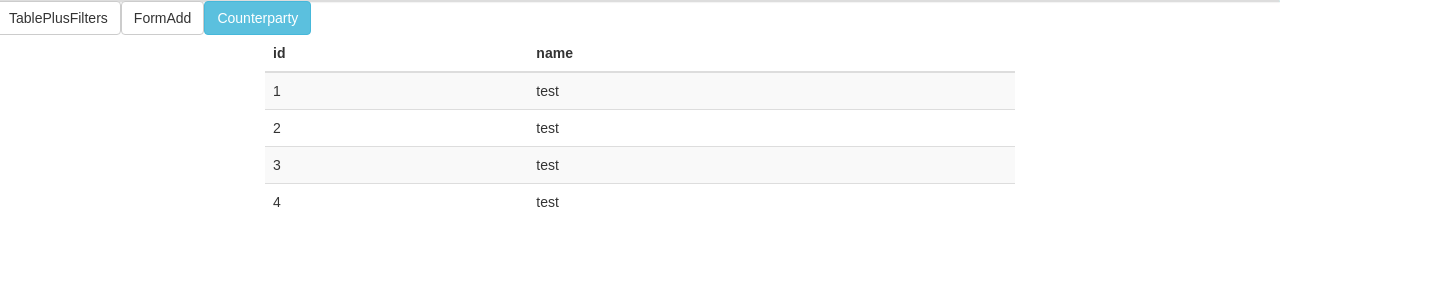
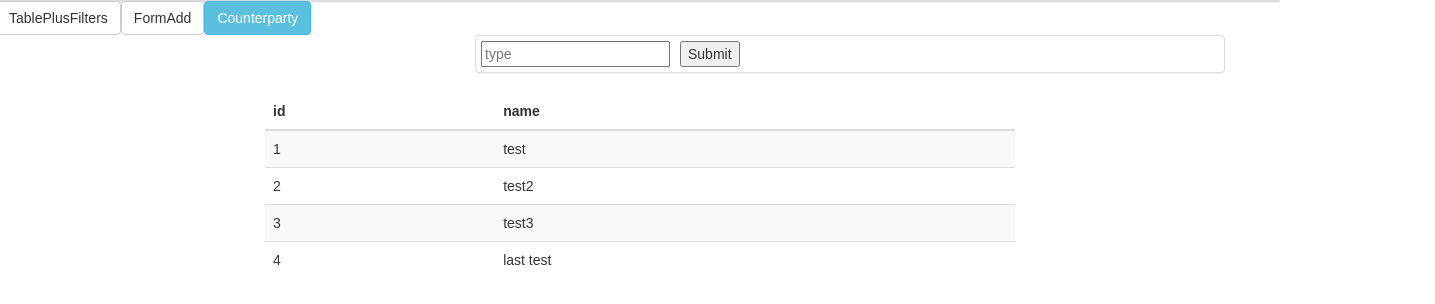
Before and after one commit to askesis/KitLab, a React (Create React App) app: page /counterparty in a window 1280 px wide. Shown: the top 304 px of the page, 1435 px wide, since content can reach past the window. Built offline with nearby package versions, Linux system fonts and the light colour scheme; data requests are answered from the project's data file.

Commit message:
Restructure of routing and something else x2

```diff
--- a/package.json
+++ b/package.json
@@ -12,9 +12,11 @@
     "react": "^15.6.1",
     "react-bootstrap": "^0.31.1",
     "react-dom": "^15.6.1",
+    "react-redux": "^5.0.6",
     "react-router": "^4.1.2",
     "react-router-dom": "^4.1.2",
-    "react-scripts": "1.0.10"
+    "react-scripts": "1.0.10",
+    "redux": "^3.7.2"
   },
   "scripts": {
     "start": "start json-server --watch ./src/database.json --port 3004 & react-scripts start",
--- a/src/App.jsx
+++ b/src/App.jsx
@@ -1,13 +1,9 @@
 import React, { Component } from 'react';
-import {
-  BrowserRouter as Router,
-  Route,
-  Link
-} from 'react-router-dom'
+import { BrowserRouter,  Route } from 'react-router-dom'
 import './App.css';
 import TablePlusFilters from './TablePlusFilters';
 import FormAdd from './FormAdd';
-import { Button, Panel, ButtonToolbar } from 'react-bootstrap';
+import { Panel, ButtonToolbar } from 'react-bootstrap';
 import Menu from './Menu';
 import CounterpartyTables from './Counterparty';
 
@@ -15,9 +11,8 @@ import CounterpartyTables from './Counterparty';
 class App extends Component{
   render(){
     return(
-      <Router>
+      <BrowserRouter>
         <div>
-
             <ButtonToolbar>
               <Panel className={"Menu"}>
                 <Menu activeOnlyWhenExact={true} to="/" label="TablePlusFilters"/>
@@ -30,7 +25,7 @@ class App extends Component{
           <Route path="/form_add" component={FormAdd}/>
           <Route path="/counterparty" component={CounterpartyTables}/>
         </div>
-      </Router>
+      </BrowserRouter>
     )
   }
 
--- a/src/Counterparty.jsx
+++ b/src/Counterparty.jsx
@@ -2,7 +2,7 @@ import React, { Component } from 'react';
 import {Table, Grid, Row, Col} from 'react-bootstrap'
 import axios from 'axios';
 import {counterpartyAddress} from './config';
-
+import FormAddCounterparty from './FormAddCounterparty';
 
 class CounterpartyTables extends Component{
   constructor(props) {
@@ -50,6 +50,7 @@ componentDidMount() {
         <Row>
           <Col xsHidden md={2} ></Col>
           <Col md={8}>
+          <FormAddCounterparty />
             <Table striped>
               <thead>
                 <tr>
--- a/src/FormAdd.jsx
+++ b/src/FormAdd.jsx
@@ -30,7 +30,10 @@ class FormAdd extends Component {
     });
 
     this.setState({
-        value: '', type :'', date :'', counterpartId:'',
+        value: '',
+        type :'',
+        date :'',
+        counterpartId:'',
       })
   }
 
--- /dev/null
+++ b/src/FormAddCounterparty.jsx
@@ -0,0 +1,62 @@
+import React, { Component } from 'react';
+import {Grid, Row, Col, Panel} from 'react-bootstrap';
+
+import axios from 'axios';
+import {counterpartyAddress} from './config.js';
+
+class FormAddCounterparty extends Component {
+  constructor(props) { //это вот состояния
+	  super(props);
+
+		this.state = {
+      id: '',
+      name :'',
+		};
+  }
+
+  handleInputSubmit = e =>{
+   // e.preventDefault();
+
+    axios.post(counterpartyAddress, this.state)
+
+    this.setState({
+        name:'',
+      })
+  }
+
+  handleInputChange(e){
+    this.setState({
+      [e.target.name]:e.target.value,
+    })
+  }
+
+  render(){
+    return(
+      <Grid>
+        <Row>
+          <Col md={2}></Col>
+
+          <Col md={8}>
+            <Panel>
+            <form onSubmit={this.handleInputSubmit}>
+
+
+              <input type="text" name="name" placeholder="type" value={this.state.name} onChange={this.handleInputChange.bind(this)}/>
+
+
+
+              <input type="submit"/>
+
+            </form>
+             </Panel>
+          </Col>
+
+          <Col md={2}>
+          </Col>
+
+        </Row>
+      </Grid>
+    )
+  }
+}
+export default FormAddCounterparty;
--- a/src/database.json
+++ b/src/database.json
@@ -73,20 +73,20 @@
   ],
   "counterparty": [
     {
-      "id": "1",
+      "id": 1,
       "name": "test"
     },
     {
-      "id": "2",
-      "name": "test"
+      "id": 2,
+      "name": "test2"
     },
     {
-      "id": "3",
-      "name": "test"
+      "id": 3,
+      "name": "test3"
     },
     {
-      "id": "4",
-      "name": "test"
+      "id": 4,
+      "name": "last test"
     }
   ]
 }
--- a/src/menu.jsx
+++ b/src/menu.jsx
@@ -1,4 +1,4 @@
-import React, { Component } from 'react';
+import React from 'react';
 import {  Link, Route } from 'react-router-dom';
 import {  Button } from 'react-bootstrap';
 
```
